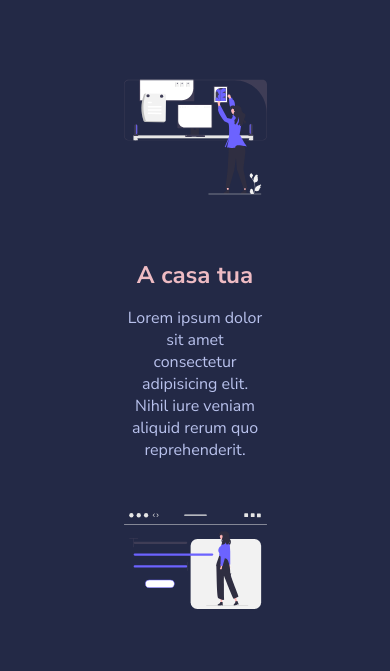
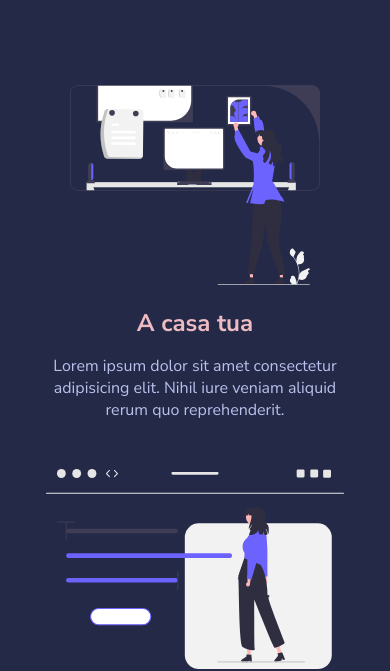
Before and after one commit to IlCarretto/html-css-resp-wannabe, a plain HTML site: page index.html in a window 390 px wide. Shown: the part 196-867 px from the top of the page. Drawn offline with Linux system fonts and the light colour scheme.

Commit message:
bonus ex

```diff
--- a/css/responsive.css
+++ b/css/responsive.css
@@ -14,4 +14,9 @@
         flex-direction: column;
         align-items: center;
     }
+
+    .container .col{
+        width: 100%;
+        margin-top: 3rem;
+    }
 }
```
